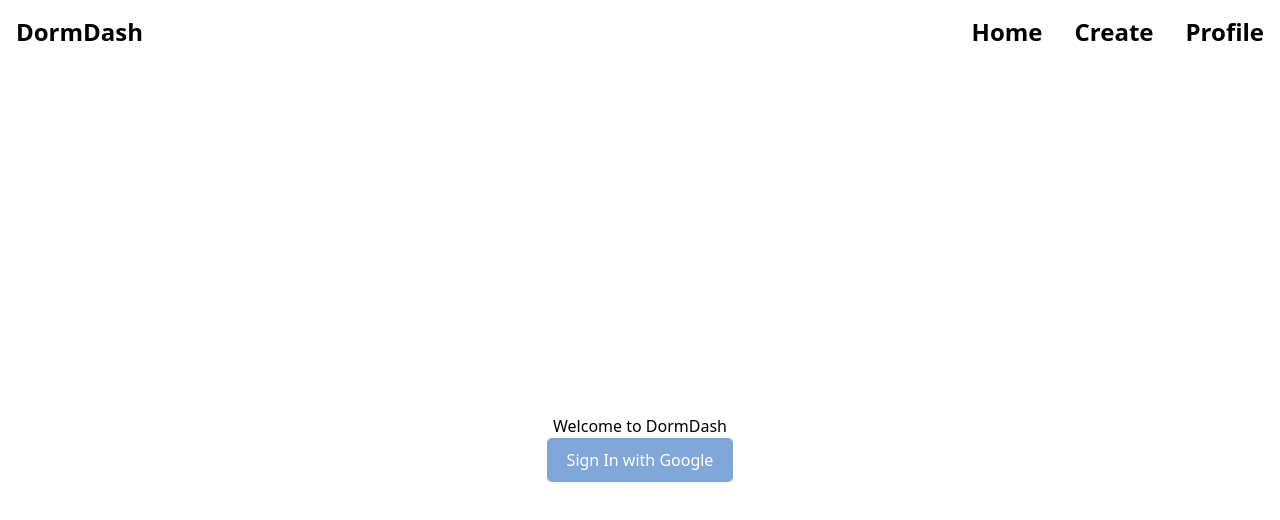
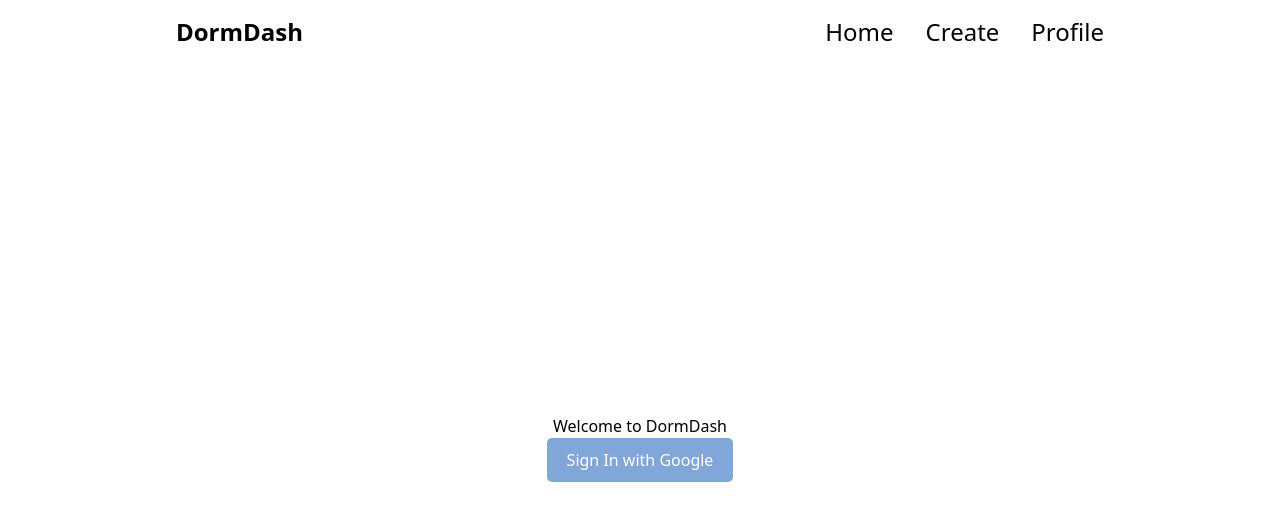
Before and after one commit to 394-w25/DormDash, a React (Vite) app: page / in a window 1280 px wide. Shown: the top 520 px of the page. Built offline with nearby package versions, Linux system fonts and the light colour scheme; no server answers.

Commit message:
add responsive styling

```diff
--- a/src/components/Nav.jsx
+++ b/src/components/Nav.jsx
@@ -1,10 +1,10 @@
 const Nav = () => {
   return (
-    <nav className="flex flex-row px-4 pt-4 justify-between text-2xl">
+    <nav className="mx-auto md:w-3/4 flex flex-row px-4 pt-4 justify-between text-2xl">
       <a href="/" className="font-black">
         DormDash
       </a>
-      <div className="w-min ml-auto flex flex-row gap-2 sm:gap-8 font-semibold">
+      <div className="w-min ml-auto flex flex-row gap-2 sm:gap-8 font-medium">
         <a href="/posts" className="hover:underline">
           Home
         </a>
```
